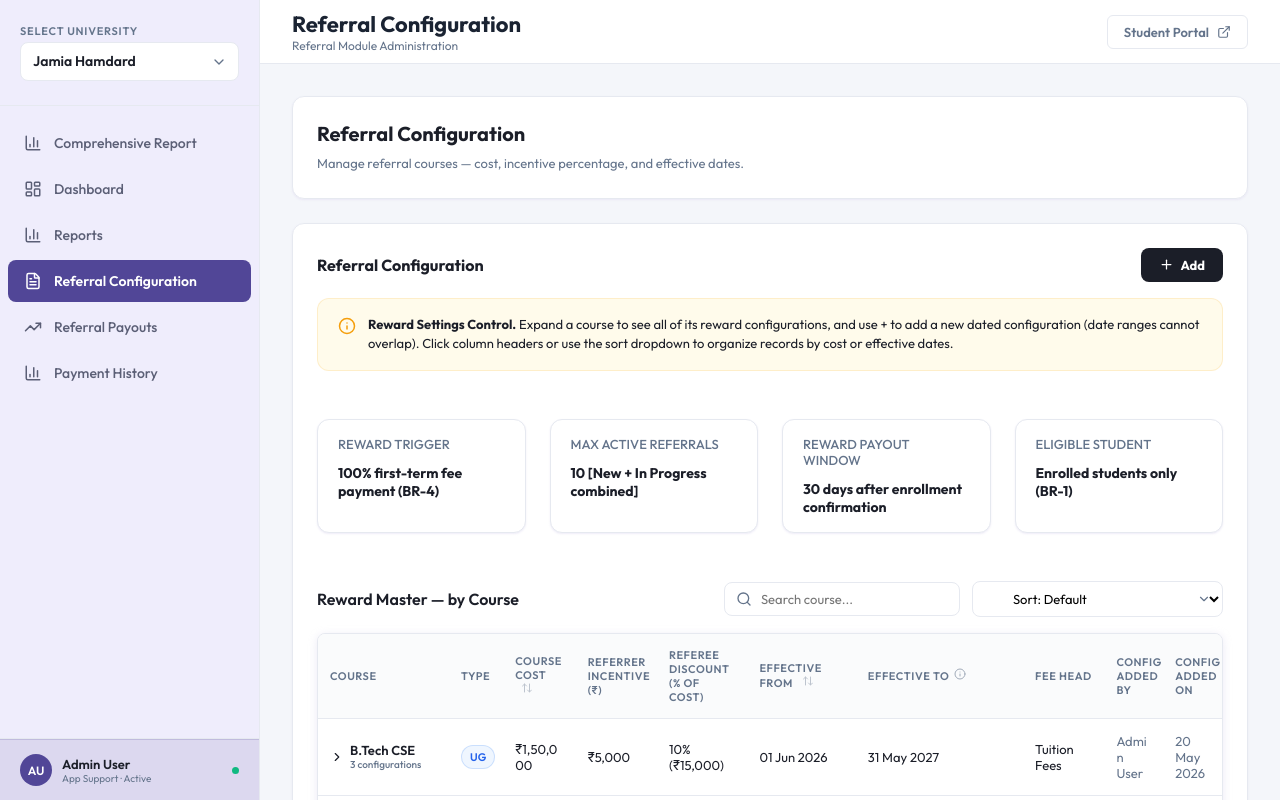
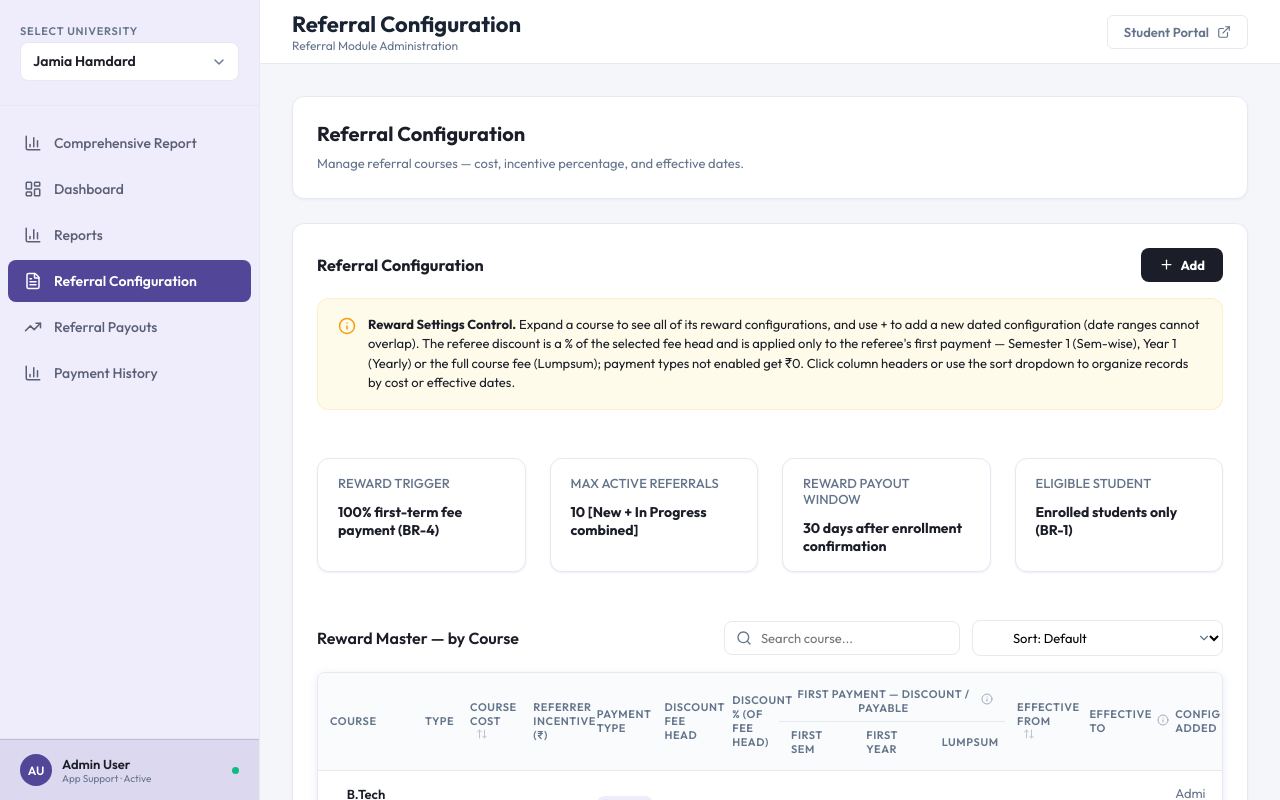
Before and after one commit to rishabhsahuTLE/Referral_admin, a React (Vite) app: page / in a window 1280 px wide. Both pictures are taken after a click on the link "Referral Configuration". Built offline with nearby package versions, Linux system fonts and the light colour scheme.

Commit message:
Show payment types and first-payment discount/payable in Reward Master

```diff
--- a/src/components/Dashboard.jsx
+++ b/src/components/Dashboard.jsx
@@ -3,6 +3,7 @@ import {
   TrendingUp,
   ArrowRight
 } from "lucide-react";
+import { getMaxRefereeDiscount } from "../utils/feeStructure";
 
 export default function Dashboard({ data, setView, onNavigateToRefereeReport, onFlagReferrer, onResolveReferrer, onRemoveReferrer }) {
   const { stats, programs, referrers, reports } = data;
@@ -34,7 +35,7 @@ export default function Dashboard({ data, setView, onNavigateToRefereeReport, on
     let totalCourseRevenue = 0;
 
     programs.forEach(p => {
-      const referralCostPerConversion = p.referrerIncentive + (p.cost * p.refereeDiscount / 100);
+      const referralCostPerConversion = p.referrerIncentive + getMaxRefereeDiscount(p);
       totalReferralCost += referralCostPerConversion * p.converted;
       totalCourseRevenue += p.cost * p.converted;
     });
@@ -51,7 +52,7 @@ export default function Dashboard({ data, setView, onNavigateToRefereeReport, on
   // Render "Cost of Referral" tile
   const renderReferralCostTile = () => {
     const courseReferralCosts = programs.map(p => {
-      const referralCostPerConversion = p.referrerIncentive + (p.cost * p.refereeDiscount / 100);
+      const referralCostPerConversion = p.referrerIncentive + getMaxRefereeDiscount(p);
       const totalReferralCost = referralCostPerConversion * p.converted;
       const totalCourseCost = p.cost * p.converted;
       const percentage = totalCourseCost > 0 ? (totalReferralCost / totalCourseCost * 100).toFixed(1) : 0;
@@ -82,7 +83,7 @@ export default function Dashboard({ data, setView, onNavigateToRefereeReport, on
   // Render "Referral Cost Ratio by Course" pie chart
   const renderReferralCostPieChart = () => {
     const data = programs.map(p => {
-      const referralCostPerConversion = p.referrerIncentive + (p.cost * p.refereeDiscount / 100);
+      const referralCostPerConversion = p.referrerIncentive + getMaxRefereeDiscount(p);
       const totalReferralCost = referralCostPerConversion * p.converted;
       return { name: p.name, value: totalReferralCost };
     }).filter(d => d.value > 0);
--- a/src/components/ReferralPolicy.jsx
+++ b/src/components/ReferralPolicy.jsx
@@ -5,25 +5,28 @@ import {
   formatTimeOnly, toIsoDate, fromIsoDate, addDays, addMinutes, startOfToday, endOfDay, isMidnight,
   coversToday, isFuture, minStartOnDate
 } from "../utils/rewardConfigs";
+import {
+  FEE_HEAD_OPTIONS, PAYMENT_TYPES, getPaymentTypes, getFeeStructure, computeFirstPayments
+} from "../utils/feeStructure";
 import ConfigActionModal from "./ConfigActionModal";
 
-const FEE_HEAD_OPTIONS = ["Tuition Fees", "Examination Fees", "Registration Fee"];
-const COLUMN_COUNT = 10;
+const COLUMN_COUNT = 13;
 
 // Column widths for the fixed table layout: the table always fits its container (no
 // horizontal scroll) and columns don't reflow when the inline "New configuration"
-// inputs appear inside a course's dropdown. Effective To gets extra room (vs. Effective
-// From) so a cancelled configuration's date, its recorded stop time, and its red
-// "(Config Cancelled)" tag can always sit on one line.
+// inputs appear inside a course's dropdown. The three First Payment columns show, per
+// payment type, the referee discount and what's left payable on that first payment.
 const COL = {
-  course: { width: '14.5%' },
-  type: { width: '6%' },
-  cost: { width: '8%' },
-  referrer: { width: '9%' },
-  referee: { width: '10%' },
-  dateFrom: { width: '12%' },
-  dateTo: { width: '18.5%' },
-  feeHead: { width: '9%' },
+  course: { width: '10.5%' },
+  type: { width: '5%' },
+  cost: { width: '7%' },
+  referrer: { width: '7%' },
+  paymentType: { width: '7.5%' },
+  feeHead: { width: '7.5%' },
+  referee: { width: '6.5%' },
+  firstPayment: { width: '8.5%' },
+  dateFrom: { width: '8%' },
+  dateTo: { width: '9.5%' },
   modified: { width: '6.5%' },
 };
 
@@ -57,7 +60,11 @@ export default function ReferralPolicy({ data, onAddConfig, onStopConfig, onRemo
   const [newFrom, setNewFrom] = useState("");
   const [newTo, setNewTo] = useState("");
   const [newFeeHead, setNewFeeHead] = useState(FEE_HEAD_OPTIONS[0]);
+  const [newPaymentTypes, setNewPaymentTypes] = useState([]);
   const [addError, setAddError] = useState("");
+
+  // Courses whose semester-wise fee structure panel is open
+  const [feeStructureOpen, setFeeStructureOpen] = useState(() => new Set());
 
   const { programs } = data;
 
@@ -96,6 +103,19 @@ export default function ReferralPolicy({ data, onAddConfig, onStopConfig, onRemo
     }).format(amount);
   };
 
+  const toggleFeeStructure = (name) => {
+    setFeeStructureOpen(prev => {
+      const next = new Set(prev);
+      if (next.has(name)) next.delete(name); else next.add(name);
+      return next;
+    });
+  };
+
+  const togglePaymentType = (key) => {
+    setNewPaymentTypes(prev => prev.includes(key) ? prev.filter(k => k !== key) : PAYMENT_TYPES.map(p => p.key).filter(k => k === key || prev.includes(k)));
+    setAddError("");
+  };
+
   const toggleExpanded = (name) => {
     setExpandedCourses(prev => {
       const next = new Set(prev);
@@ -114,6 +134,7 @@ export default function ReferralPolicy({ data, onAddConfig, onStopConfig, onRemo
     setNewFrom(toIsoDate(getDefaultFrom(configs)));
     setNewTo("");
     setNewFeeHead(active.feeHead && FEE_HEAD_OPTIONS.includes(active.feeHead) ? active.feeHead : FEE_HEAD_OPTIONS[0]);
+    setNewPaymentTypes(getPaymentTypes(active));
     setAddError("");
   };
 
@@ -125,6 +146,10 @@ export default function ReferralPolicy({ data, onAddConfig, onStopConfig, onRemo
   const saveAdd = (prog) => {
     if (newReferrer === "" || newReferee === "" || !newFrom || !newTo) {
       setAddError("All fields are required.");
+      return;
+    }
+    if (newPaymentTypes.length === 0) {
+      setAddError("Select at least one payment type.");
       return;
     }
     const configs = getConfigs(prog);
@@ -158,10 +183,11 @@ export default function ReferralPolicy({ data, onAddConfig, onStopConfig, onRemo
     onAddConfig(prog.name, {
       cost: getActiveConfig(configs).cost, // course cost comes from UMS, not editable here
       referrerIncentive: parseFloat(newReferrer) || 0,
-      refereeDiscount: parseFloat(newReferee) || 0, // saved as percentage
+      refereeDiscount: parseFloat(newReferee) || 0, // saved as % of the fee head
       effectiveFrom: formatDisplayDateTime(from),
       effectiveTo: formatDisplayDateTime(to),
       feeHead: newFeeHead,
+      paymentTypes: newPaymentTypes,
     });
     setAddingFor(null);
     setAddError("");
@@ -182,22 +208,88 @@ export default function ReferralPolicy({ data, onAddConfig, onStopConfig, onRemo
     return sortOrder === "asc" ? " ▲" : " ▼";
   };
 
-  // Read-only cells for one configuration (cost → last modified on)
-  const renderConfigCells = (c) => (
+  // One First Payment cell: the referee discount on that payment type's first payment
+  // (₹0 when the type isn't enabled) and what remains payable after it.
+  const renderFirstPaymentCell = (fp, typeLabel, feeHead, pct) => (
+    <td key={typeLabel}>
+      <div
+        className={`first-payment-cell${fp.selected ? '' : ' not-selected'}`}
+        title={fp.selected
+          ? `${typeLabel} first payment ${formatCurrency(fp.gross)}\n${feeHead} in it: ${formatCurrency(fp.feeHeadAmount)} × ${pct}% = ${formatCurrency(fp.discount)} discount\nPayable: ${formatCurrency(fp.payable)}`
+          : `${typeLabel} isn't enabled on this configuration — no discount.\nPayable: ${formatCurrency(fp.payable)}`}
+      >
+        <span className="fp-discount">{fp.discount > 0 ? `− ${formatCurrency(fp.discount)}` : formatCurrency(0)}</span>
+        <span className="fp-payable">{formatCurrency(fp.payable)}</span>
+      </div>
+    </td>
+  );
+
+  const renderFirstPaymentCells = (prog, c) => {
+    const fps = computeFirstPayments(prog, c);
+    return PAYMENT_TYPES.map(({ key, firstPayment }) =>
+      renderFirstPaymentCell(fps[key], firstPayment, c.feeHead ?? FEE_HEAD_OPTIONS[0], parseFloat(c.refereeDiscount) || 0)
+    );
+  };
+
+  const renderPaymentTypeChips = (types) => (
+    <div className="payment-type-chips">
+      {PAYMENT_TYPES.filter(p => types.includes(p.key)).map(p => (
+        <span key={p.key} className="payment-type-chip">{p.label}</span>
+      ))}
+    </div>
+  );
+
+  // Read-only cells for one configuration (cost → config added)
+  const renderConfigCells = (prog, c) => (
     <>
       <td>{formatCurrency(c.cost)}</td>
       <td>{formatCurrency(c.referrerIncentive)}</td>
-      <td>{`${c.refereeDiscount}% (${formatCurrency(Math.round((c.cost * c.refereeDiscount) / 100))})`}</td>
+      <td>{renderPaymentTypeChips(getPaymentTypes(c))}</td>
+      <td>{c.feeHead ?? "-"}</td>
+      <td>{`${c.refereeDiscount}%`}</td>
+      {renderFirstPaymentCells(prog, c)}
       <td>{formatConfigDate(c.effectiveFrom)}</td>
       <td className="effective-to-cell">
         {formatConfigDate(c.effectiveTo)}
-        {c.cancelled && <span className="config-cancelled-tag"> (Config Cancelled)</span>}
+        {c.cancelled && <span className="config-cancelled-tag">(Config Cancelled)</span>}
       </td>
-      <td>{c.feeHead ?? "-"}</td>
-      <td style={{ color: 'var(--text-muted)' }}>{c.lastModifiedBy ?? "-"}</td>
-      <td style={{ color: 'var(--text-muted)' }}>{c.lastModifiedOn ?? "-"}</td>
+      <td style={{ color: 'var(--text-muted)' }}>
+        {c.lastModifiedBy ?? "-"}
+        <span style={{ display: 'block', fontSize: '10px' }}>{c.lastModifiedOn ?? ""}</span>
+      </td>
     </>
   );
+
+  // Semester × fee head breakdown for a course at a given cost
+  const renderFeeStructure = (prog, cost) => {
+    const structure = getFeeStructure(prog, cost);
+    const headTotals = FEE_HEAD_OPTIONS.map(fh => structure.reduce((a, s) => a + (s.heads[fh] ?? 0), 0));
+    return (
+      <table className="fee-structure-table">
+        <thead>
+          <tr>
+            <th>Fee Head</th>
+            {structure.map(s => <th key={s.semester}>Sem {s.semester}</th>)}
+            <th>Total</th>
+          </tr>
+        </thead>
+        <tbody>
+          {FEE_HEAD_OPTIONS.map((fh, i) => (
+            <tr key={fh}>
+              <td>{fh}</td>
+              {structure.map(s => <td key={s.semester}>{formatCurrency(s.heads[fh] ?? 0)}</td>)}
+              <td>{formatCurrency(headTotals[i])}</td>
+            </tr>
+          ))}
+          <tr className="fee-structure-total">
+            <td>Semester Total</td>
+            {structure.map(s => <td key={s.semester}>{formatCurrency(s.total)}</td>)}
+            <td>{formatCurrency(structure.reduce((a, s) => a + s.total, 0))}</td>
+          </tr>
+        </tbody>
+      </table>
+    );
+  };
 
   return (
     <div style={{ display: 'flex', flexDirection: 'column', gap: '24px' }}>
@@ -206,7 +298,7 @@ export default function ReferralPolicy({ data, onAddConfig, onStopConfig, onRemo
       <div className="policy-banner">
         <Info className="policy-icon" size={18} />
         <div>
-          <strong>Reward Settings Control.</strong> Expand a course to see all of its reward configurations, and use + to add a new dated configuration (date ranges cannot overlap). Click column headers or use the sort dropdown to organize records by cost or effective dates.
+          <strong>Reward Settings Control.</strong> Expand a course to see all of its reward configurations, and use + to add a new dated configuration (date ranges cannot overlap). The referee discount is a % of the selected fee head and is applied only to the referee's first payment — Semester 1 (Sem-wise), Year 1 (Yearly) or the full course fee (Lumpsum); payment types not enabled get ₹0. Click column headers or use the sort dropdown to organize records by cost or effective dates.
         </div>
       </div>
 
@@ -276,19 +368,29 @@ export default function ReferralPolicy({ data, onAddConfig, onStopConfig, onRemo
           <table className="custom-table reward-master-table">
             <thead>
               <tr>
-                <th style={COL.course}>Course</th>
-                <th style={COL.type}>Type</th>
+                <th rowSpan={2} style={COL.course}>Course</th>
+                <th rowSpan={2} style={COL.type}>Type</th>
 
                 {/* Clickable sort headers */}
-                <th onClick={() => handleHeaderClick("cost")} style={{ ...COL.cost, cursor: 'pointer', userSelect: 'none' }}>
+                <th rowSpan={2} onClick={() => handleHeaderClick("cost")} style={{ ...COL.cost, cursor: 'pointer', userSelect: 'none' }}>
                   Course Cost {renderSortIndicator("cost")}
                 </th>
-                <th style={COL.referrer}>Referrer Incentive (₹)</th>
-                <th style={COL.referee}>Referee Discount (% of cost)</th>
-                <th onClick={() => handleHeaderClick("effectiveFrom")} style={{ ...COL.dateFrom, cursor: 'pointer', userSelect: 'none' }}>
+                <th rowSpan={2} style={COL.referrer}>Referrer Incentive (₹)</th>
+                <th rowSpan={2} style={COL.paymentType}>Payment Type</th>
+                <th rowSpan={2} style={COL.feeHead}>Discount Fee Head</th>
+                <th rowSpan={2} style={COL.referee}>Discount % (of fee head)</th>
+                <th colSpan={3} className="first-payment-group-header">
+                  <span style={{ display: 'inline-flex', alignItems: 'center', gap: '5px' }}>
+                    First Payment — Discount / Payable
+                    <span title="The referee discount applies only to the first payment. Top: discount (₹0 if the payment type isn't enabled). Bottom: amount payable after the discount.">
+                      <Info size={12} style={{ opacity: 0.6, cursor: 'help' }} />
+                    </span>
+                  </span>
+                </th>
+                <th rowSpan={2} onClick={() => handleHeaderClick("effectiveFrom")} style={{ ...COL.dateFrom, cursor: 'pointer', userSelect: 'none' }}>
                   Effective From {renderSortIndicator("effectiveFrom")}
                 </th>
-                <th style={COL.dateTo}>
+                <th rowSpan={2} style={COL.dateTo}>
                   <span style={{ display: 'inline-flex', alignItems: 'center', gap: '5px' }}>
                     Effective To
                     <span title="All referral activity — from the initial referral to the referee's enrollment — must be completed within this date.">
@@ -296,9 +398,12 @@ export default function ReferralPolicy({ data, onAddConfig, onStopConfig, onRemo
                     </span>
                   </span>
                 </th>
-                <th style={COL.feeHead}>Fee Head</th>
-                <th style={COL.modified}>Config Added By</th>
-                <th style={COL.modified}>Config Added On</th>
+                <th rowSpan={2} style={COL.modified}>Config Added</th>
+              </tr>
+              <tr>
+                {PAYMENT_TYPES.map(p => (
+                  <th key={p.key} style={COL.firstPayment} className="first-payment-sub-header">{p.firstPayment}</th>
+                ))}
               </tr>
             </thead>
             <tbody>
@@ -339,7 +444,7 @@ export default function ReferralPolicy({ data, onAddConfig, onStopConfig, onRemo
                           {prog.type}
                         </span>
                       </td>
-                      {renderConfigCells(active)}
+                      {renderConfigCells(prog, active)}
                     </tr>
 
                     {isExpanded && configs.map((c, i) => {
@@ -380,15 +485,29 @@ export default function ReferralPolicy({ data, onAddConfig, onStopConfig, onRemo
                               </button>
                             )}
                           </td>
-                          {renderConfigCells(c)}
+                          {renderConfigCells(prog, c)}
                         </tr>
                       );
                     })}
 
+                    {isExpanded && feeStructureOpen.has(prog.name) && (
+                      <tr className="config-subrow config-subrow-fee-structure">
+                        <td colSpan={COLUMN_COUNT}>
+                          <div className="fee-structure-title">
+                            Semester-wise fee structure — {prog.name} ({formatCurrency(active.cost)}, from UMS)
+                          </div>
+                          {renderFeeStructure(prog, active.cost)}
+                        </td>
+                      </tr>
+                    )}
+
                     {isExpanded && !isAdding && (
                       <tr className="config-subrow config-subrow-footer">
                         <td colSpan={COLUMN_COUNT}>
-                          <div style={{ display: 'flex', justifyContent: 'flex-end' }}>
+                          <div style={{ display: 'flex', justifyContent: 'flex-end', gap: '8px' }}>
+                            <button type="button" className="config-btn" onClick={() => toggleFeeStructure(prog.name)}>
+                              {feeStructureOpen.has(prog.name) ? "Hide Fee Structure" : "View Fee Structure"}
+                            </button>
                             <button type="button" className="config-btn config-btn-primary" onClick={() => startAdd(prog)}>
                               <Plus size={12} /> Add New Configuration
                             </button>
@@ -425,6 +544,36 @@ export default function ReferralPolicy({ data, onAddConfig, onStopConfig, onRemo
                         </td>
                         <td>
                           <div className="config-form-field">
+                            <div className="payment-type-options">
+                              {PAYMENT_TYPES.map(p => (
+                                <label key={p.key} className="payment-type-option">
+                                  <input
+                                    type="checkbox"
+                                    checked={newPaymentTypes.includes(p.key)}
+                                    onChange={() => togglePaymentType(p.key)}
+                                  />
+                                  {p.label}
+                                </label>
+                              ))}
+                            </div>
+                            <span className="config-form-hint"></span>
+                          </div>
+                        </td>
+                        <td>
+                          <div className="config-form-field">
+                            <select
+                              className="inline-edit-input"
+                              value={newFeeHead}
+                              onChange={(e) => setNewFeeHead(e.target.value)}
+                              style={{ width: '100%', cursor: 'pointer' }}
+                            >
+                              {FEE_HEAD_OPTIONS.map(fh => <option key={fh} value={fh}>{fh}</option>)}
+                            </select>
+                            <span className="config-form-hint"></span>
+                          </div>
+                        </td>
+                        <td>
+                          <div className="config-form-field">
                             <div style={{ display: 'flex', alignItems: 'center', gap: '4px' }}>
                               <input
                                 type="number"
@@ -439,11 +588,15 @@ export default function ReferralPolicy({ data, onAddConfig, onStopConfig, onRemo
                               />
                               <span style={{ fontSize: '11px', fontWeight: '600' }}>%</span>
                             </div>
-                            <span className="config-form-hint">
-                              ({formatCurrency(Math.round((active.cost * (parseFloat(newReferee || 0)) / 100)))})
-                            </span>
+                            <span className="config-form-hint">of {newFeeHead}</span>
                           </div>
                         </td>
+                        {renderFirstPaymentCells(prog, {
+                          cost: active.cost,
+                          refereeDiscount: parseFloat(newReferee) || 0,
+                          feeHead: newFeeHead,
+                          paymentTypes: newPaymentTypes,
+                        })}
                         <td>
                           <div className="config-form-field">
                             <input
@@ -475,20 +628,6 @@ export default function ReferralPolicy({ data, onAddConfig, onStopConfig, onRemo
                             <span className="config-form-hint"></span>
                           </div>
                         </td>
-                        <td>
-                          <div className="config-form-field">
-                            <select
-                              className="inline-edit-input"
-                              value={newFeeHead}
-                              onChange={(e) => setNewFeeHead(e.target.value)}
-                              style={{ width: '100%', cursor: 'pointer' }}
-                            >
-                              {FEE_HEAD_OPTIONS.map(fh => <option key={fh} value={fh}>{fh}</option>)}
-                            </select>
-                            <span className="config-form-hint"></span>
-                          </div>
-                        </td>
-                        <td></td>
                         <td></td>
                       </tr>
                     )}
```
